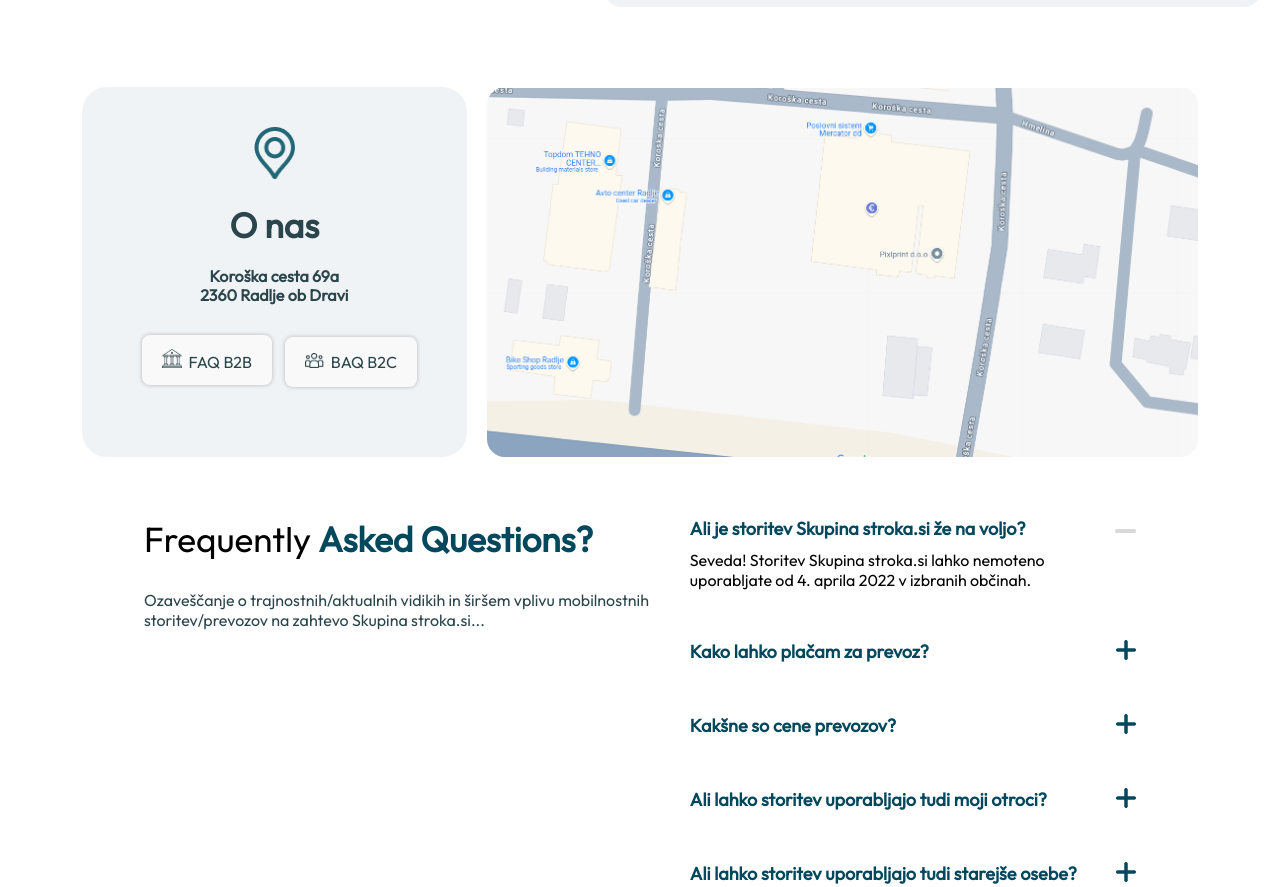
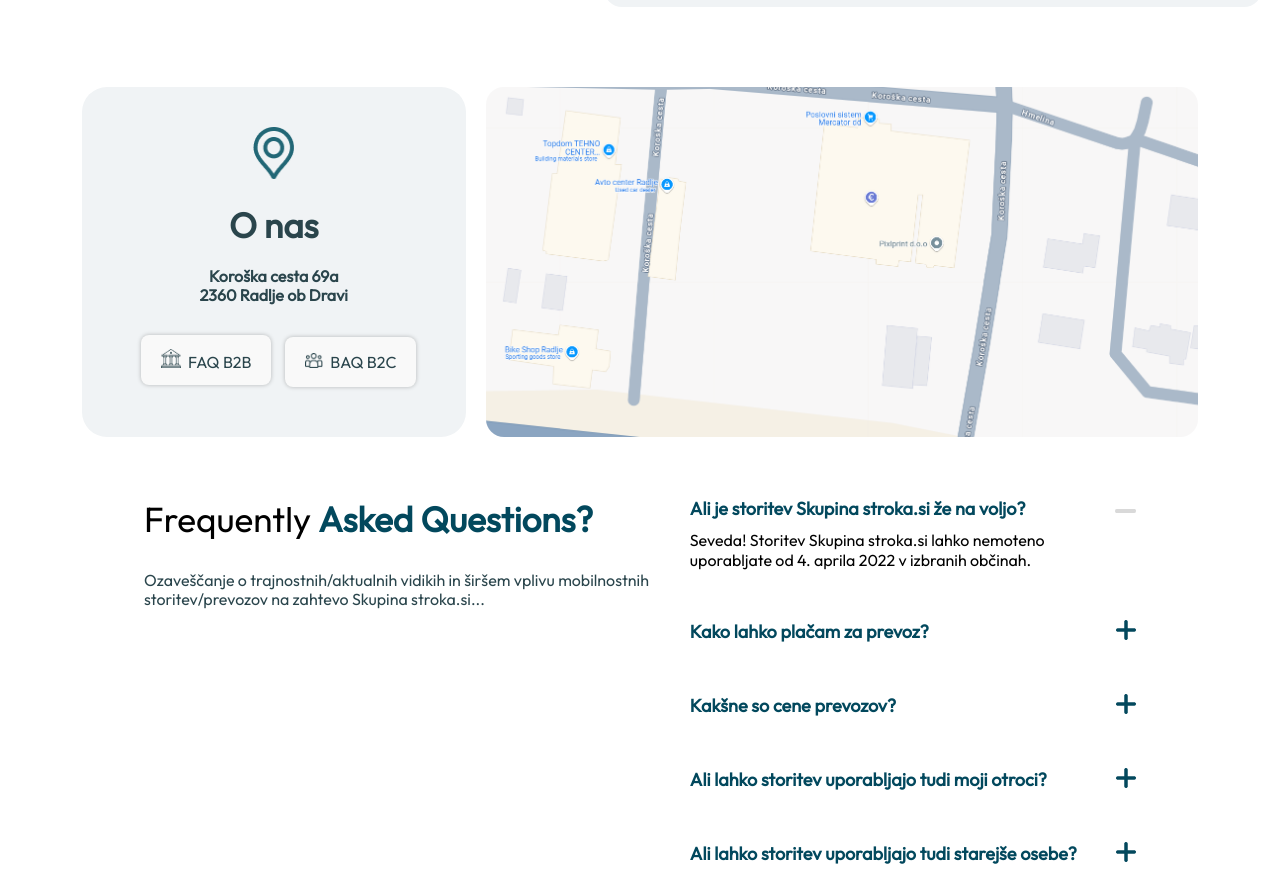
Before and after one commit to dhazzy/strokasilandingpage, a plain HTML site: page index.html in a window 1280 px wide. Shown: the part 3824-4711 px from the top of the page. Drawn offline with Linux system fonts and the light colour scheme.

Commit message:
location sizing fix and img

```diff
--- a/css/style.css
+++ b/css/style.css
@@ -500,7 +500,8 @@ select {
     text-align: center;
     background-color: #F0F3F5;
     border-radius: 25px;
-    padding: 40px;
+    padding-top: 40px;
+    object-fit: cover;
 }
 .onas img {
     width: 41px;
@@ -524,13 +525,12 @@ select {
 .location {
     flex-basis: 65%;
     display: flex;
-    align-items: stretch;
 }
 
 .location img {
     width: 100%;
-    height: 100%;
-    object-fit: contain;
+    max-height: 350px;;
+    object-fit: cover;
     border-radius: 18px;
 }
 
```
